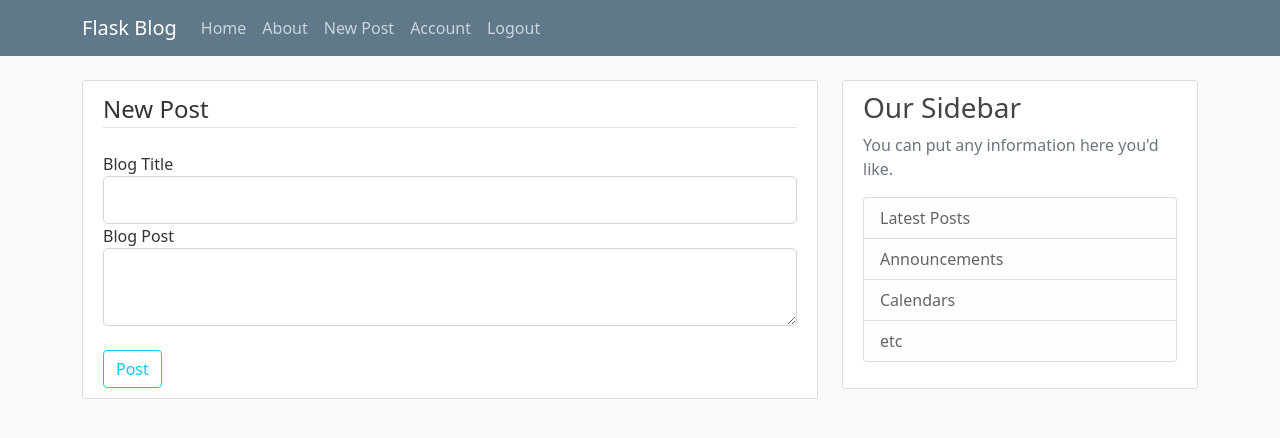
After one commit to devcode961/FlaskBlogApplication, a Flask app: page /post/new in a window 1280 px wide. The commit adds this page. Shown: the top 438 px of the page. Run offline with Flask 2, Linux system fonts and the light colour scheme; a user stored in the database is signed in; tables that the repository leaves empty hold one stand-in row (values such as "Sample post"); some libraries are stand-ins or nearby versions.

Commit message:
Added functionality to create, update and delete posts

```diff
--- a/flaskblog/forms.py
+++ b/flaskblog/forms.py
@@ -1,5 +1,5 @@
 from flask_wtf import FlaskForm
-from wtforms import StringField, PasswordField, SubmitField, BooleanField
+from wtforms import StringField, PasswordField, SubmitField, BooleanField, TextAreaField
 from wtforms.validators import DataRequired, Length, Email, EqualTo, ValidationError
 from flask_wtf.file import FileField, FileAllowed
 from flaskblog.models import User
@@ -59,3 +59,9 @@
             user = User.query.filter_by(email=email.data).first()
             if user:
                 raise ValidationError('This email is already taken.Please choose a different one')
+
+
+class PostForm(FlaskForm):
+    title = StringField('Blog Title', validators=[DataRequired()])
+    content = TextAreaField('Blog Post', validators=[DataRequired()])
+    submit = SubmitField('Post')
--- a/flaskblog/routes.py
+++ b/flaskblog/routes.py
@@ -1,31 +1,17 @@
-from flask import render_template, flash, redirect, url_for, request
+from flask import render_template, flash, redirect, url_for, request, abort
 from flaskblog import app, db, bcrypt
-from flaskblog.forms import RegistrationForm, LoginForm, UpdateAccountForm
-from flaskblog.models import User
+from flaskblog.forms import RegistrationForm, LoginForm, UpdateAccountForm, PostForm
+from flaskblog.models import User, Post
 from flask_login import login_user, current_user, logout_user, login_required
 import secrets
 import os
 from PIL import Image
 
-posts = [
-    {
-        'author': 'Swarnim Bhardwaj',
-        'title': 'Data Structures And Algorithms',
-        'content': 'My first blog content',
-        'date_posted': 'April 20, 2018'
-    },
-    {
-        'author': 'Pushkar Kumar',
-        'title': 'Analysis of Algorithms',
-        'content': 'My second blog content',
-        'date_posted': 'May 20, 2018'
-    }
-]
-
 
 @app.route('/')
 @app.route('/home')
 def home():
+    posts = Post.query.all()
     return render_template('home.html', posts=posts, title='Home Page')
 
 
@@ -101,5 +87,56 @@
     elif request.method == 'GET':
         form.username.data = current_user.username
         form.email.data = current_user.email
-    image_file = url_for('static', filename='profile_pics/'+current_user.image_file)
+    image_file = url_for('static', filename='profile_pics/' + current_user.image_file)
     return render_template('account.html', title='Account', image_file=image_file, form=form)
+
+
+@app.route('/post/new', methods=['GET', 'POST'])
+@login_required
+def new_post():
+    form = PostForm()
+    if form.validate_on_submit():
+        post = Post(title=form.title.data, content=form.content.data, author=current_user)
+        db.session.add(post)
+        db.session.commit()
+        flash('Post has been created..!!!', 'success')
+        return redirect(url_for('home'))
+
+    return render_template('create_post.html', title='New Post', form=form, legend='New Post')
+
+
+@app.route("/post/<int:post_id>")
+def post(post_id):
+    post = Post.query.get_or_404(post_id)
+    return render_template('post.html', title=post.title, post=post)
+
+
+@app.route("/post/<int:post_id>/update", methods=['GET', 'POST'])
+@login_required
+def update_post(post_id):
+    post = Post.query.get_or_404(post_id)
+    if post.author != current_user:
+        abort(403)
+    form = PostForm()
+    if form.validate_on_submit():
+        post.title = form.title.data
+        post.content = form.content.data
+        db.session.commit()
+        flash('Post has been updated..!!!', 'success')
+        return redirect(url_for('post', post_id=post.id))
+    elif request.method == 'GET':
+        form.title.data = post.title
+        form.content.data = post.content
+    return render_template('create_post.html', title='Update Post', form=form, legend='Update Post')
+
+
+@app.route("/post/<int:post_id>/delete", methods=['POST'])
+@login_required
+def delete_post(post_id):
+    post = Post.query.get_or_404(post_id)
+    if post.author != current_user:
+        abort(403)
+    db.session.delete(post)
+    db.session.commit()
+    flash('Post has been deleted..!!', 'success')
+    return redirect(url_for('home'))
--- a/flaskblog/templates/account.html
+++ b/flaskblog/templates/account.html
@@ -39,6 +39,7 @@
                         {% endif %}
                     </div>
                 </fieldset>
+                <br>
                 <div class="form-group">
                     {{ form.picture.label() }}
                     {{ form.picture(class="form-control-file") }}
@@ -48,6 +49,7 @@
                         {%  endfor %}
                     {% endif %}
                 </div>
+                <br>
                 <div class="form-group">
                     {{ form.submit(class="btn btn-outline-info") }}
                 </div>
--- /dev/null
+++ b/flaskblog/templates/create_post.html
@@ -0,0 +1,41 @@
+{% extends "layout.html" %}
+{% block content %}
+    <div class="content-section">
+        <form method="POST" action="" novalidate>
+            {{ form.hidden_tag() }}
+            <fieldset class="form-group">
+                <legend class="border-bottom mb-4">{{ legend }}</legend>
+                <div class="form-group">
+                    {{ form.title.label(class="form-control-label") }}
+                    {% if form.title.errors %}
+                        {{ form.title(class="form-control form-control-lg is-invalid") }}
+                        <div class="invalid-feedback">
+                            {% for error in form.title.errors %}
+                                <span> {{ error }} </span>
+                            {% endfor %}
+                        </div>
+                    {% else %}
+                        {{ form.title(class="form-control form-control-lg") }}
+                    {% endif %}
+                </div>
+                <div class="form-group">
+                    {{ form.content.label(class="form-control-label") }}
+                    {% if form.content.errors %}
+                        {{ form.content(class="form-control form-control-lg is-invalid") }}
+                        <div class="invalid-feedback">
+                            {% for error in form.content.errors %}
+                                <span> {{ error }} </span>
+                            {% endfor %}
+                        </div>
+                    {% else %}
+                        {{ form.content(class="form-control form-control-lg") }}
+                    {% endif %}
+                </div>
+            </fieldset>
+            <br>
+            <div class="form-group">
+                {{ form.submit(class="btn btn-outline-info") }}
+            </div>
+        </form>
+    </div>
+{% endblock content %}
--- a/flaskblog/templates/layout.html
+++ b/flaskblog/templates/layout.html
@@ -29,6 +29,7 @@
                 <!-- Navbar Right Side -->
                 <div class="navbar-nav">
                     {% if current_user.is_authenticated %}
+                        <a class="nav-item nav-link" href="{{ url_for('new_post') }}">New Post</a>
                         <a class="nav-item nav-link" href="{{ url_for('account') }}">Account</a>
                         <a class="nav-item nav-link" href="{{ url_for('logout') }}">Logout</a>
                     {% else %}
--- a/flaskblog/templates/login.html
+++ b/flaskblog/templates/login.html
@@ -36,6 +36,7 @@
                     {{ form.remember.label(class="form-check-label") }}
                 </div>
             </fieldset>
+            <br>
             <div class="form-group">
                 {{ form.submit(class="btn btn-outline-info") }}
             </div>
--- a/flaskblog/templates/register.html
+++ b/flaskblog/templates/register.html
@@ -58,6 +58,7 @@
                         {{ form.confirm_password(class="form-control form-control-lg") }}
                     {% endif %}
                 </div>
+            <br>
             </fieldset>
             <div class="form-group">
                 {{ form.submit(class="btn btn-outline-info") }}
```
Also changed, not shown: flaskblog/templates/home.html (+4 -3 lines), flaskblog/templates/post.html (added, +42 -0 lines).
